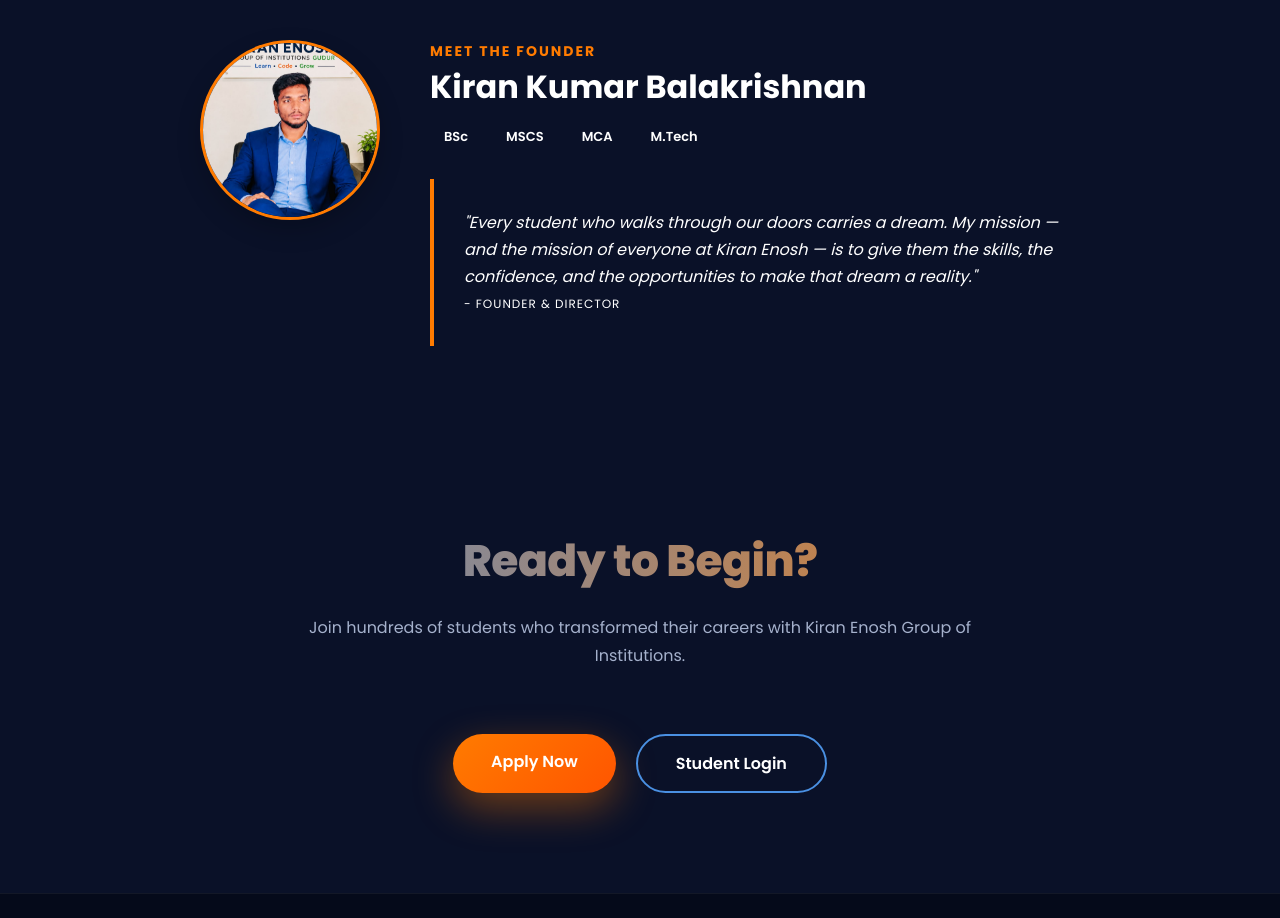
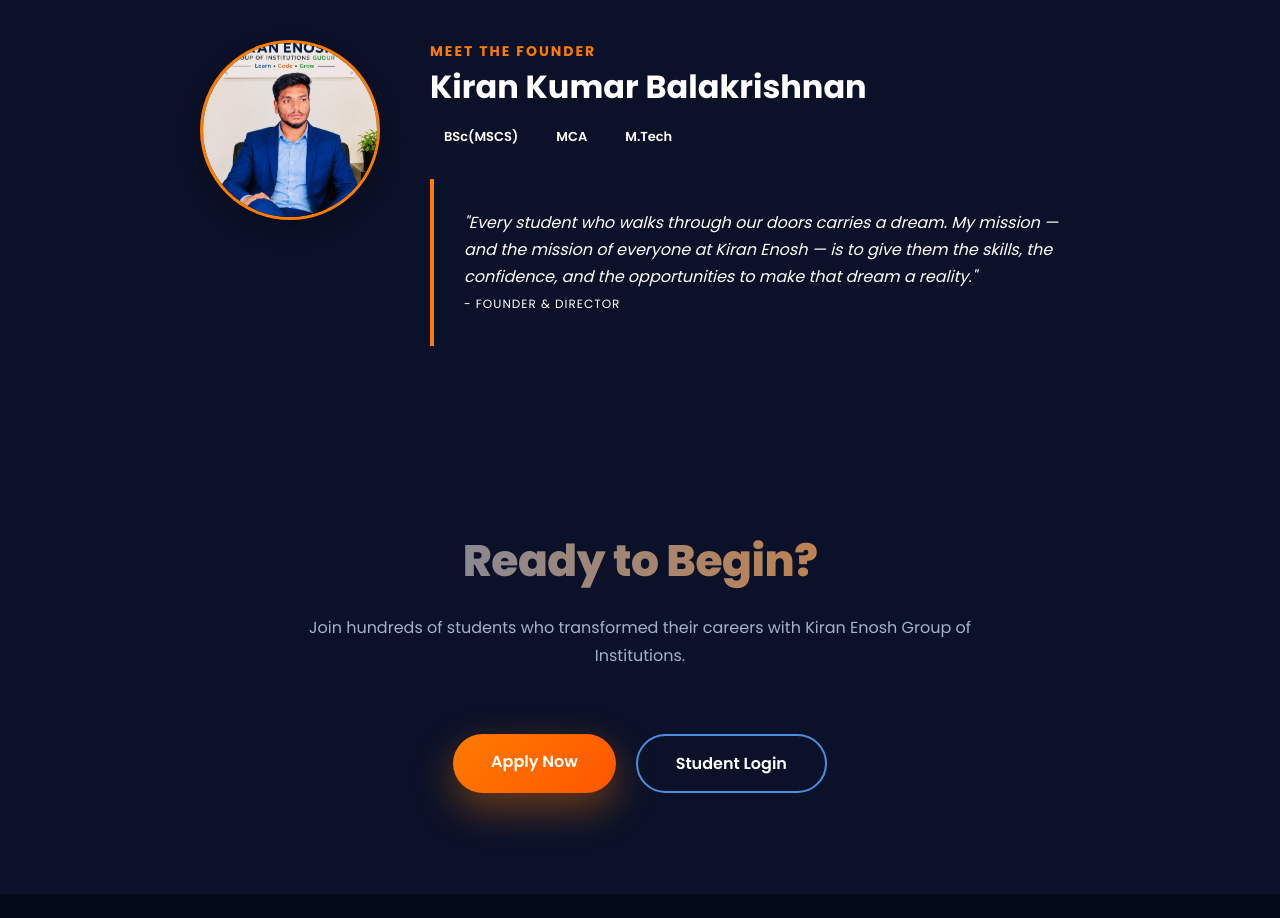
Before and after one commit to kirankumarbkrishnan02/kiran-enosh-website, a plain HTML site: page frontend/index.html in a window 1280 px wide. Shown: the part 2280-3198 px from the top of the page. Drawn offline with nearby package versions, Linux system fonts and the light colour scheme; no server answers; animation ran at ten frames a second.

Commit message:
changed qualification of the founder

```diff
--- a/frontend/index.html
+++ b/frontend/index.html
@@ -344,8 +344,7 @@
       </h2>
 
       <div style="display: flex; gap: 10px; margin-bottom: 25px; flex-wrap: wrap;">
-        <span class="badge" style="padding: 6px 14px; border-radius: 4px; font-size: 13px; font-weight: 600;">BSc</span>
-        <span class="badge" style="padding: 6px 14px; border-radius: 4px; font-size: 13px; font-weight: 600;">MSCS</span>
+        <span class="badge" style="padding: 6px 14px; border-radius: 4px; font-size: 13px; font-weight: 600;">BSc(MSCS)</span>
         <span class="badge" style="padding: 6px 14px; border-radius: 4px; font-size: 13px; font-weight: 600;">MCA</span>
         <span class="badge" style="padding: 6px 14px; border-radius: 4px; font-size: 13px; font-weight: 600;">M.Tech</span>
       </div>
```
